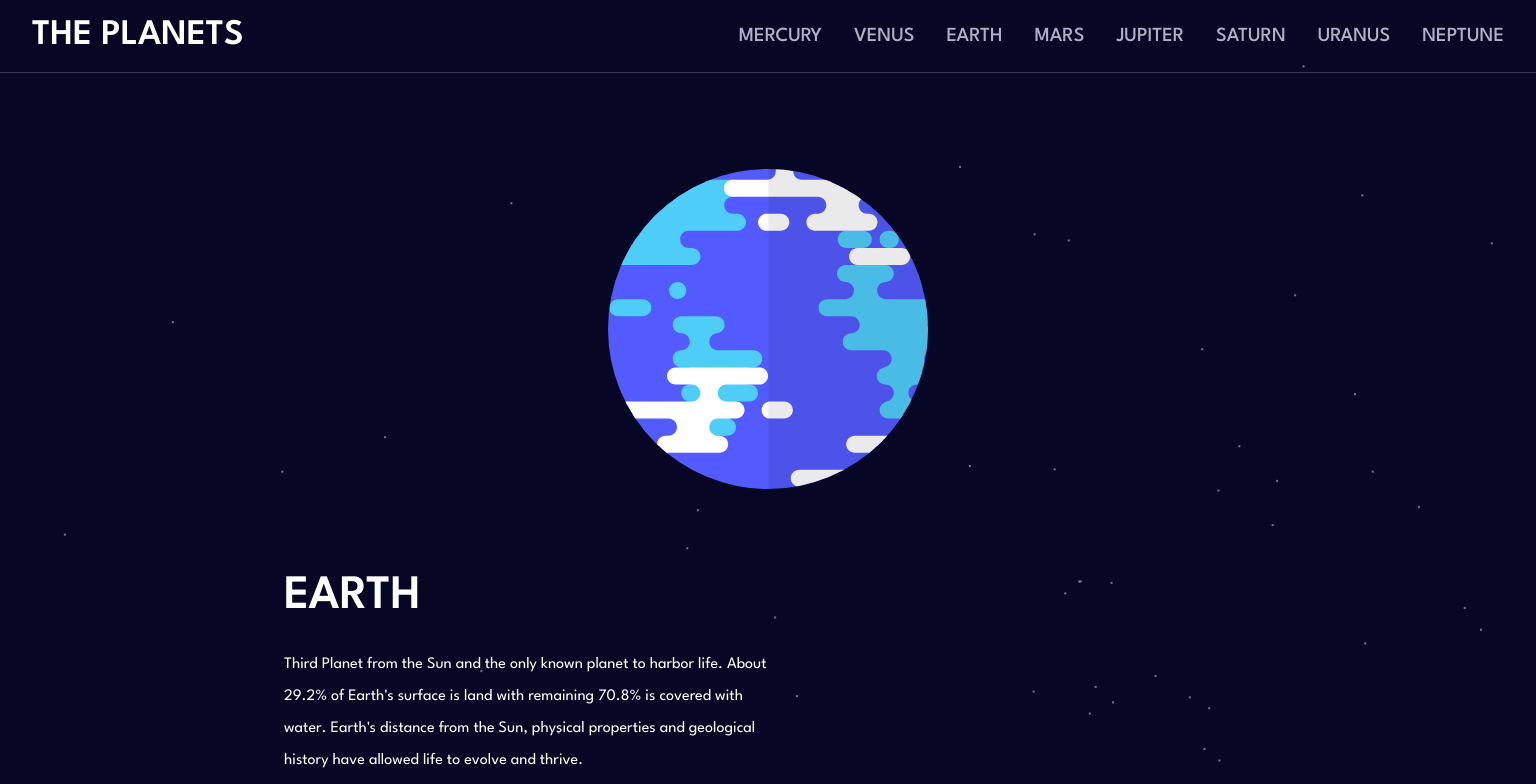
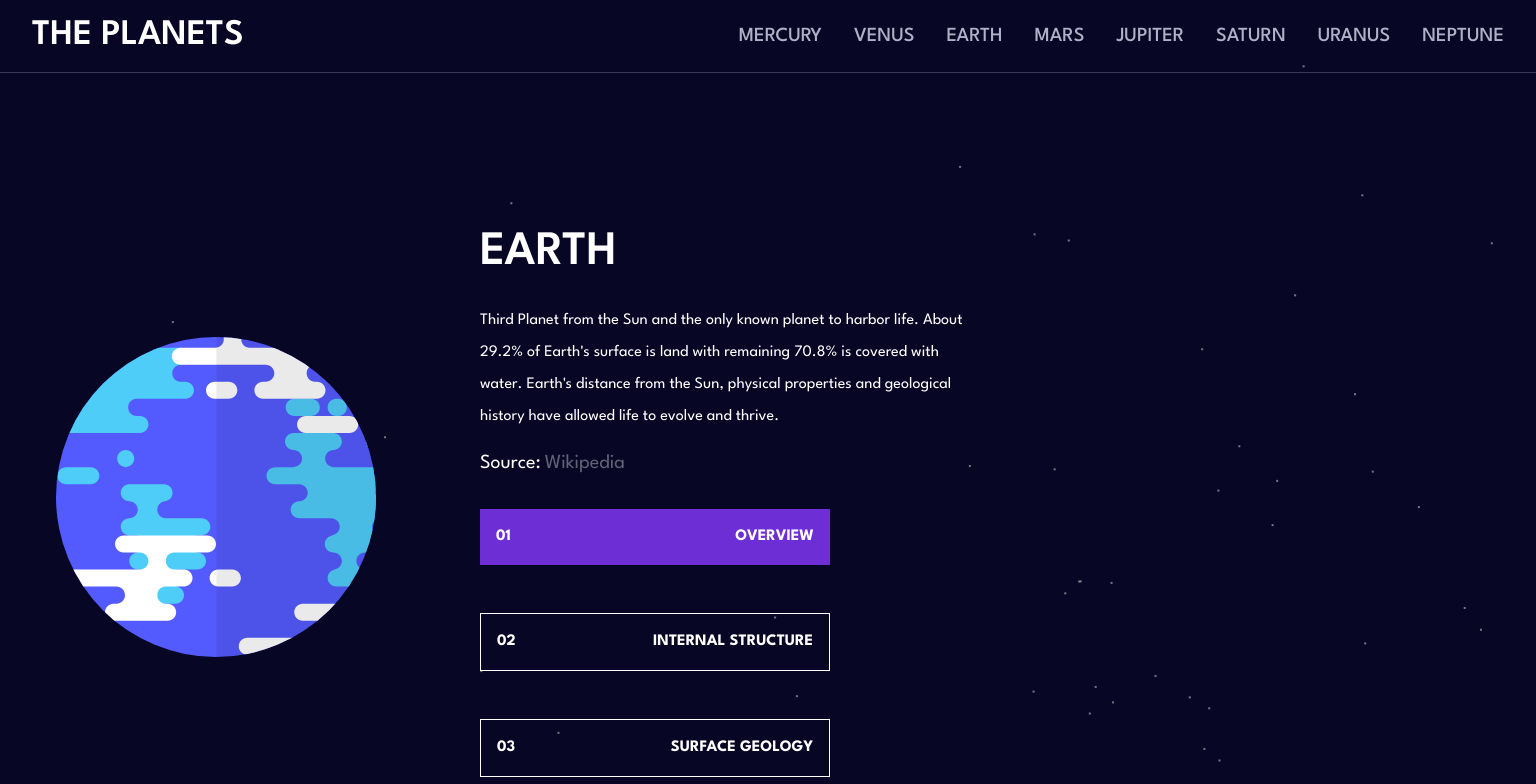
Before and after one commit to ShinobiKoda/The-Planets, a React (Vite) app: page / in a window 1536 px wide. Shown: the top 784 px of the page. Built offline with nearby package versions, Linux system fonts and the light colour scheme.

Commit message:
add padding to wrapper

```diff
--- a/src/App.jsx
+++ b/src/App.jsx
@@ -46,13 +46,13 @@ const App = () => {
             selectedPlanet={selectedPlanet}
           />
         </div>
-        <div className={`content ${isBlurred ? "content-blur" : ""}`}>
+
           <PlanetCard
             planet={selectedPlanet}
             selectedTab={selectedTab}
             switchTabs={handleSwitchTabs}
           />
-        </div>
+
       </Background>
     </div>
   );
--- a/src/components/PlanetCard.jsx
+++ b/src/components/PlanetCard.jsx
@@ -30,17 +30,17 @@ const PlanetCard = ({ planet, selectedTab, switchTabs }) => {
   const planetColor = planetColors[planet.name];
 
   return (
-    <div id="planet-info" className="w-full text-white mt-[6rem]">
-      <div className="flex flex-col items-center justify-center gap-6 w-full mb-[2rem]planet-info">
+    <div id="planet-info" className="w-full text-white mt-[6rem] px-4">
+      <div className="flex flex-col items-center justify-center gap-6 w-full mb-[2rem] planet-info">
         <div className="max-w-[20rem] mx-auto flex items-center justify-center max-h-[20rem]">
           <img src={tabContent.image} alt="" />
         </div>
-        <div className="planet-tabs w-full my-12 justify-between max-w-[1000px] px-4 flex-1 h-[290px] overflow-hidden">
-          <div className="text-center w-full flex flex-col gap-4 max-w-[600px] mobile-description">
+        <div className="planet-tabs w-full my-12 max-w-[1000px] mx-auto">
+          <div className="text-center w-full flex flex-col gap-4 mobile-description max-w-[500px]">
             <h4 className="font-semibold text-[3rem] text-left">
               {planet.name.toUpperCase()}
             </h4>
-            <p className="leading-8 max-w-[500px] h-[150px] ">
+            <p className="leading-8 max-w-[500px]">
               {tabContent.description}
             </p>
             <p className="flex items-center gap-1 text-xl font-normal">
@@ -89,7 +89,7 @@ const PlanetCard = ({ planet, selectedTab, switchTabs }) => {
         </div>
       </div>
 
-      <div className="w-full flex flex-col gap-3 px-4 max-w-[1000px] mx-auto">
+      <div className="w-full flex flex-col gap-3 max-w-[1000px] mx-auto">
         <div className="flex justify-between items-center w-full border-2 border-[#383852] p-4">
           <span className="text-[#606175] text-xl font-semibold">
             ROTATION TIME
--- a/src/index.css
+++ b/src/index.css
@@ -19,9 +19,8 @@ body {
 /* Ensure the container spans the entire viewport */
 .app-container {
   position: relative;
-  width: 100vw;
-  height: 100vh;
-  overflow: hidden;
+  width: 100%;
+  height: 100%;
 }
 
 /* Background layer */
@@ -117,15 +116,16 @@ body {
   background-color: #070625;
 }
 
-.planet-tabs-nav{
+.planet-tabs-nav {
   display: none;
 }
 
-.mobile-description{
+.mobile-description {
   align-items: center;
+  margin: 0 auto;
 }
 
-.planet-info{
+.planet-info {
   display: flex;
   flex-direction: column;
   align-items: center;
@@ -160,24 +160,24 @@ body {
     display: none;
   }
 
-  .planet-tabs-nav{
+  .planet-tabs-nav {
     display: flex;
   }
 
-  .planet-tabs{
+  .planet-tabs {
     display: flex;
     justify-content: space-between;
     flex: 1;
   }
 
-  .planet-tabs :first-child{
+  .planet-tabs :first-child {
     text-align: left;
   }
 
-  .mobile-description{
+  .mobile-description {
     align-items: start;
+    margin: 0;
   }
-
 }
 
 @media screen and (min-width: 1440px) {
@@ -205,17 +205,21 @@ body {
     display: none;
   }
 
-  .planet-info{
+  .mobile-description{
+    margin: 0;
+  }
+
+  .planet-info {
     display: flex;
     flex-direction: row;
+    width: 100%;
     justify-content: space-between;
     align-items: center;
-    max-width: 1440px;
-    margin: 0 auto;
   }
 
-  .planet-tabs{
+  .planet-tabs {
     display: flex;
     flex-direction: column;
+    gap: 2rem;
   }
 }
```
